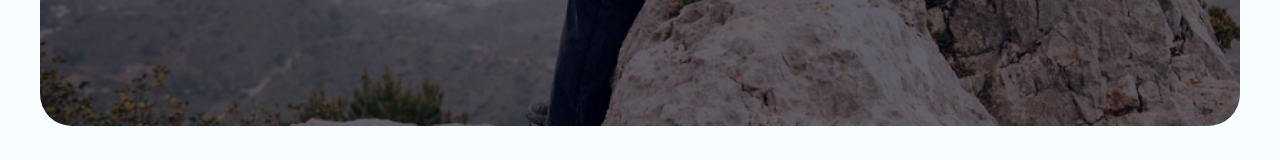
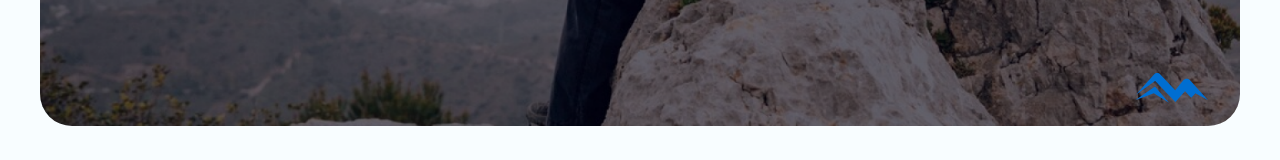
Before and after one commit to nahidbinwadood/trekarius-business, a React (Vite) app: page / in a window 1280 px wide. Shown: the part 628-788 px from the top of the page. Built offline with nearby package versions, Linux system fonts and the light colour scheme.

Commit message:
fix: added logo in the banner section on homepage

```diff
--- a/src/components/HomePage/HeroSection.jsx
+++ b/src/components/HomePage/HeroSection.jsx
@@ -1,13 +1,14 @@
 import Container from '../container/Container';
 import HeroBanner from '../../assets/images/hero-banner.png';
 import { Link } from 'react-router-dom';
+import { BannerLogoSvg } from '../SvgContainer/SvgContainer';
 
 function HeroSection() {
   return (
-    <section className="mt-[90px] custom-xs:mt-[70px]">
+    <section className="mt-[90px] custom-xs:mt-[70px] ">
       <Container>
         <div
-          className="bg-cover bg-center bg-no-repeat pt-[200px] pb-[230px] custom-xl:py-[170px] max-xl:py-[160px] custom-md:!py-[140px] custom-sm:!py-[100px] px-10 rounded-[32px] custom-sm:rounded-[20px] custom-xs:rounded-[12px]  custom-xs:px-5 custom-xs:!py-[55px]"
+          className="bg-cover bg-center bg-no-repeat pt-[200px] pb-[230px] custom-xl:py-[170px] max-xl:py-[160px] custom-md:!py-[140px] custom-sm:!py-[100px] px-10 rounded-[32px] custom-sm:rounded-[20px] custom-xs:rounded-[12px]  custom-xs:px-5 custom-xs:!py-[55px] relative"
           style={{ backgroundImage: `url('${HeroBanner}')` }}
         >
           <div className="text-center">
@@ -34,6 +35,11 @@ function HeroSection() {
               </Link>
             </div>
           </div>
+
+          {/* logo */}
+          <div className="absolute custom-xs:right-2 custom-xs:bottom-2 custom-sm:right-3 custom-sm:bottom-3 custom-md:right-5 custom-md:bottom-5 md:right-5 md:bottom-5">
+            <BannerLogoSvg />
+          </div>
         </div>
       </Container>
     </section>
--- /dev/null
+++ b/src/components/SvgContainer/SvgContainer.jsx
@@ -0,0 +1,43 @@
+export function BannerLogoSvg() {
+  return (
+    <svg
+      xmlns="http://www.w3.org/2000/svg"
+      width="97"
+      height="36"
+      viewBox="0 0 97 36"
+      fill="none"
+    >
+      <g clipPath="url(#clip0_10271_1396)">
+        <mask
+          id="mask0_10271_1396"
+          style={{maskType:"luminance"}}
+          maskUnits="userSpaceOnUse"
+          x="-1"
+          y="0"
+          width="99"
+          height="48"
+        >
+          <path
+            d="M-0.00195312 -6.83394e-08H97.4059V48H-0.00195312V-6.83394e-08Z"
+            fill="white"
+          />
+        </mask>
+        <g mask="url(#mask0_10271_1396)">
+          <path
+            d="M52.4311 31.9688C55.541 28.4888 58.6508 25.0086 61.7607 21.5286C61.9164 21.3544 62.188 21.3516 62.3473 21.5226C64.3097 23.6305 66.2721 25.7383 68.2347 27.846C69.5683 26.3953 70.9021 24.9446 72.2359 23.4938C72.3593 23.3596 72.5582 23.3268 72.7182 23.414C76.8265 25.6549 80.9347 27.8957 85.0428 30.1364L66.8041 10.04C65.03 8.08541 61.9291 8.17883 60.2761 10.2367L52.2021 20.2879L37.347 4.40814C35.6234 2.56583 32.6908 2.59897 31.0094 4.47978L13.1914 24.4107C19.4597 19.9721 25.728 15.5338 31.9963 11.0954C32.157 10.9817 32.3766 11.0027 32.5127 11.1449C39.1522 18.0862 45.7916 25.0275 52.4311 31.9688Z"
+            fill="#006ED1"
+          />
+          <path
+            d="M12.5078 30.0393L31.2405 16.9003C31.6024 16.6552 32.0902 16.719 32.3769 17.049L45.9744 32.6895C40.9204 29.5181 35.8662 26.3467 30.8121 23.1752C24.7106 25.4633 18.6092 27.7513 12.5078 30.0393Z"
+            fill="#006ED1"
+          />
+        </g>
+      </g>
+      <defs>
+        <clipPath id="clip0_10271_1396">
+          <rect width="97" height="36" fill="white" />
+        </clipPath>
+      </defs>
+    </svg>
+  );
+}
```
